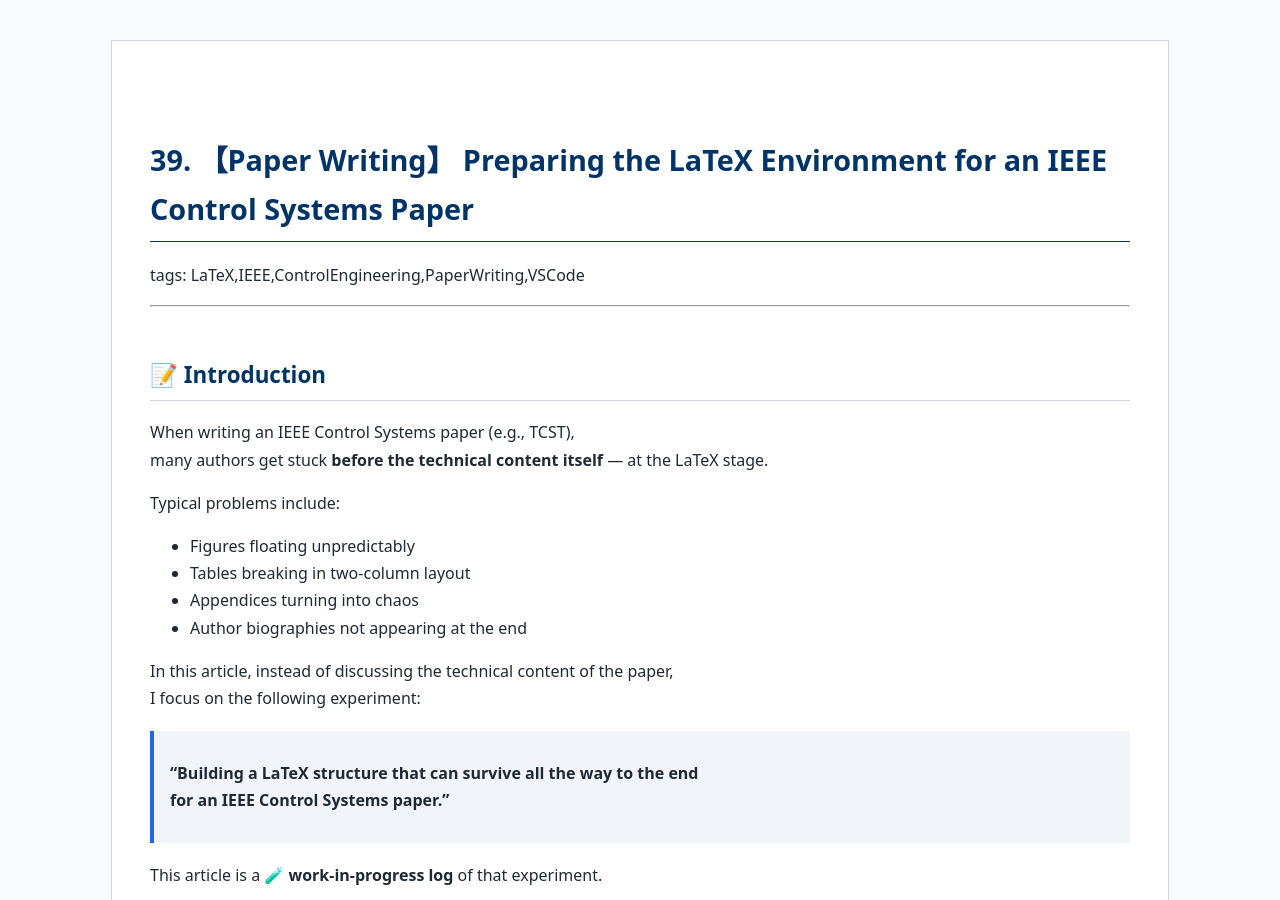
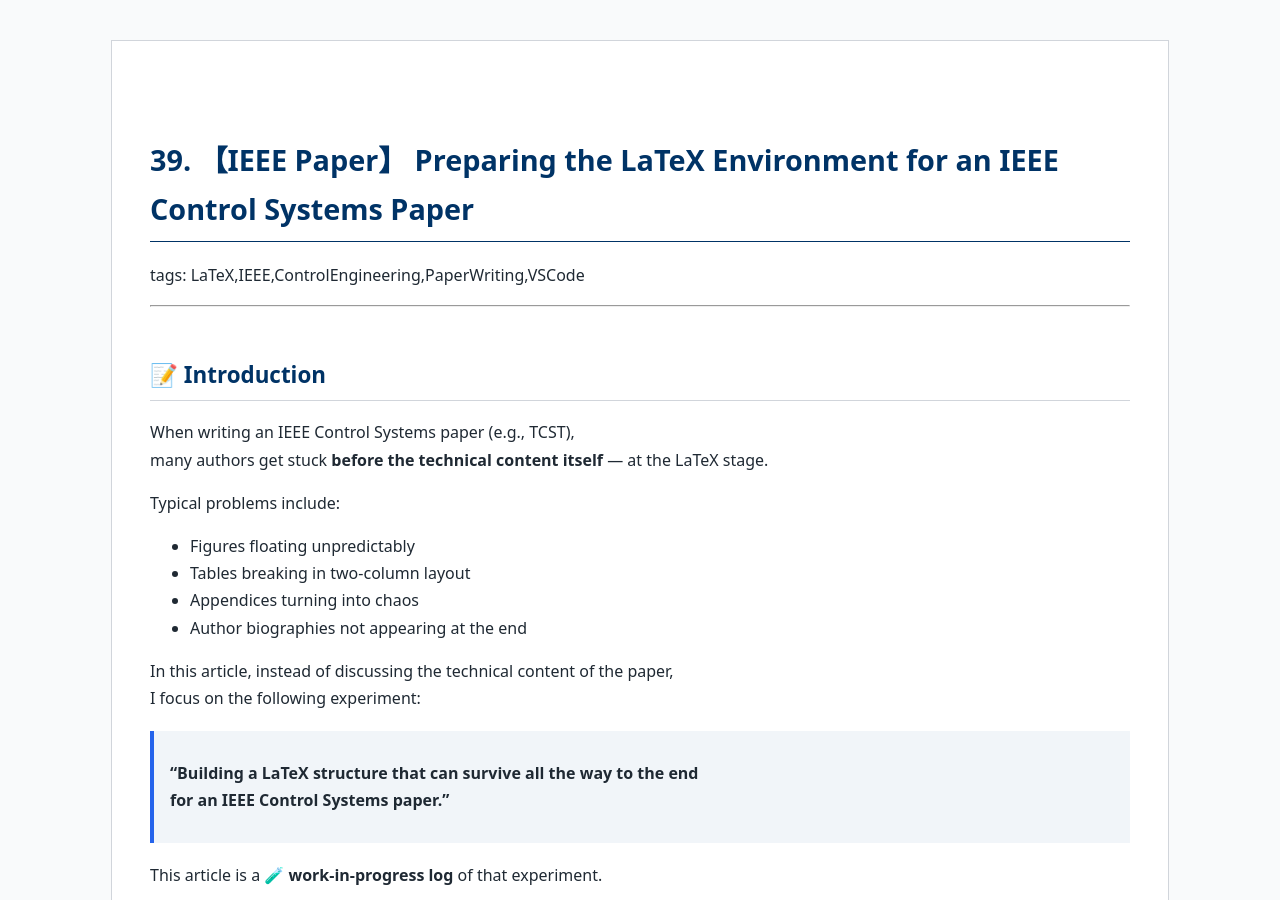
Before and after one commit to Samizo-AITL/qiita-articles, a Jekyll site: the page built from articles/en/39_ieee_control_latex_poc_vscode.md, in a window 1280 px wide and 900 px high. Built offline with Jekyll 4.4.1, drawn with Linux system fonts in a browser that asks for light colours.

Commit message:
Update 39_ieee_control_latex_poc_vscode.md

```diff
--- a/articles/en/39_ieee_control_latex_poc_vscode.md
+++ b/articles/en/39_ieee_control_latex_poc_vscode.md
@@ -3,7 +3,7 @@ layout: default
 title: Qiita Articles
 ---
 
-# 39. 【Paper Writing】 Preparing the LaTeX Environment for an IEEE Control Systems Paper
+# 39. 【IEEE Paper】 Preparing the LaTeX Environment for an IEEE Control Systems Paper
 tags: LaTeX,IEEE,ControlEngineering,PaperWriting,VSCode
 
 ---
```
